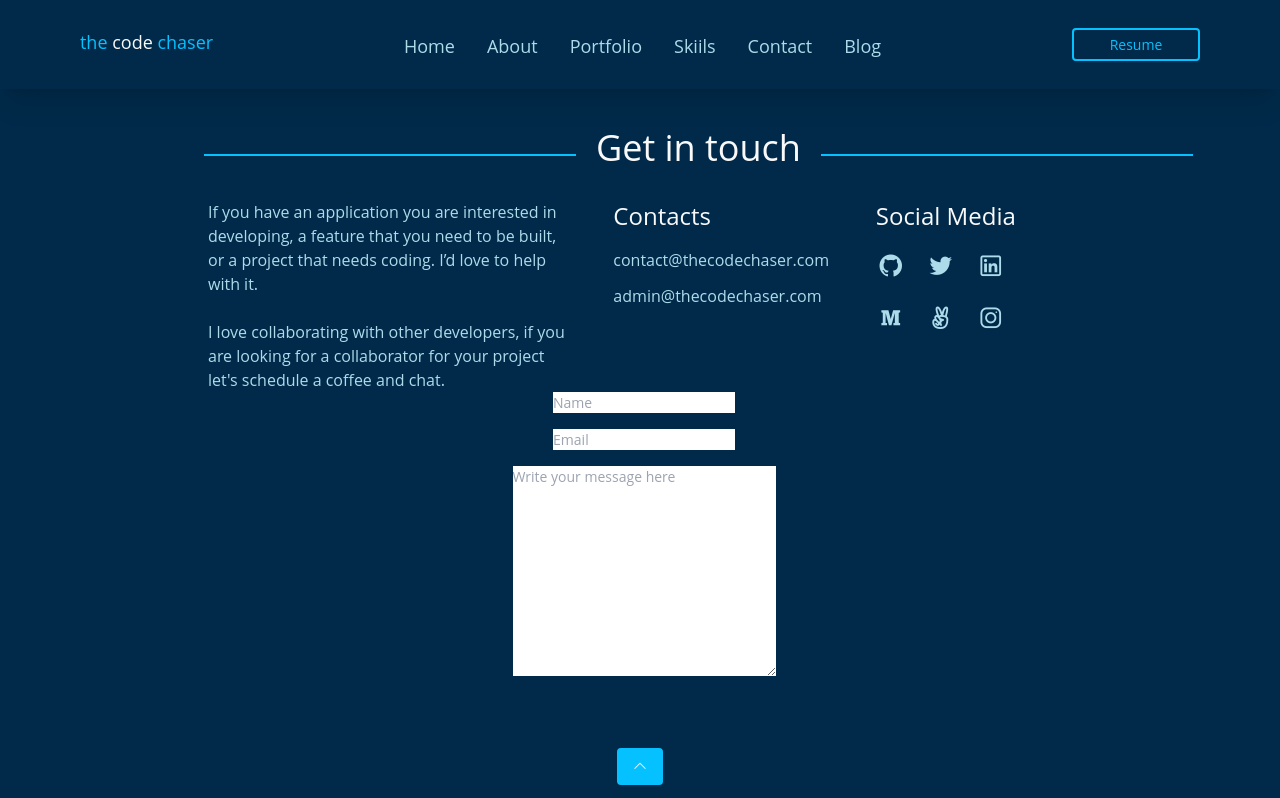
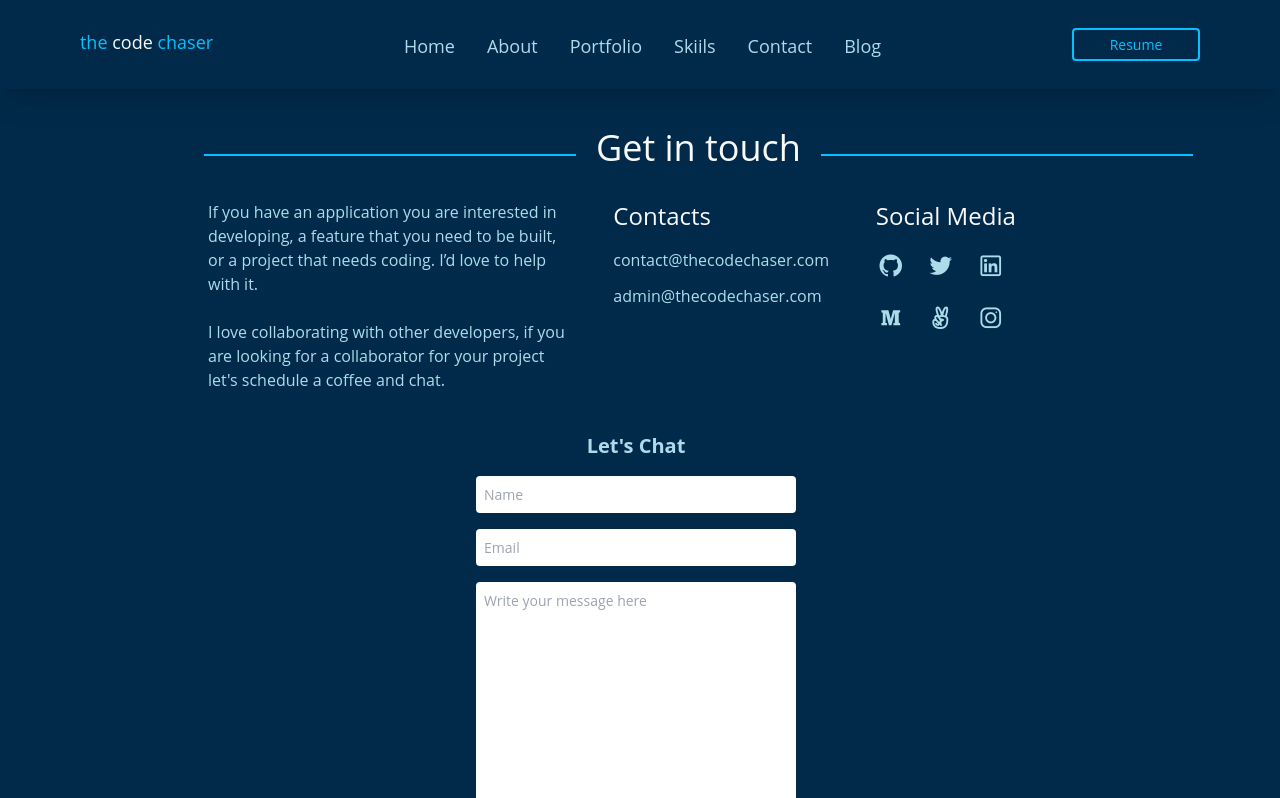
Before and after one commit to thecodechaser/portfolio-frontend, a React (Create React App) app: page /contact in a window 1280 px wide. Shown: the top 798 px of the page. Built offline with nearby package versions, Linux system fonts and the light colour scheme.

Commit message:
Add styles to form

```diff
--- a/src/components/Contact/ContactForm.js
+++ b/src/components/Contact/ContactForm.js
@@ -1,11 +1,13 @@
 const ContactForm = () => {
   return (
-    <div className="flex flex-col md:items-center md:mr-48">
+    <div className="flex flex-col mt-10 md:items-center md:mr-52">
+      <h3 className="text-xl font-bold text-skyColor mb-4">Let's Chat</h3>
       <form className="flex flex-col gap-4 w-96 items-center">
-      <input type="text" name="user_name" required maxlength="30" placeholder="Name" id="name" />
-        <input type="email" name="user_email" required placeholder="Email" id="email" />
-        <textarea cols="30" rows="10" name="user_msg" required maxlength="500"
-          placeholder="Write your message here" id="msg"></textarea>
+      <input type="text" name="user_name" required maxlength="30" placeholder="Name" className="w-72 md:w-80 p-2 rounded" />
+        <input type="email" name="user_email" required placeholder="Email" className="w-72 md:w-80 p-2 rounded"  />
+        <textarea  rows="10" name="user_msg" required maxlength="500"
+          placeholder="Write your message here" className="w-72 md:w-80 p-2 rounded"></textarea>
+          <button type="button" className="bg-secondaryColor ml-4 md:ml-0 mt-5 rounded px-4 py-2 text-base text-primaryColor">Submit</button>
       </form>
     </div>
   )
```
